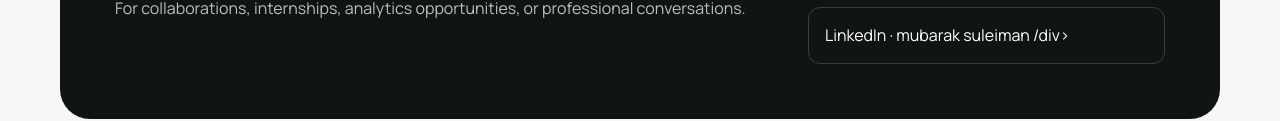
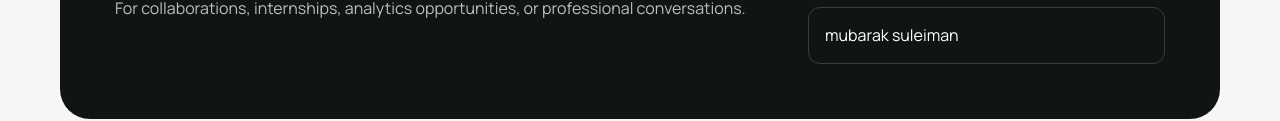
Before and after one commit to IAMHABEEBULLAH/MUBARAKPORTFOLIO, a plain HTML site: page index.html in a window 1280 px wide. Shown: the part 3914-4035 px from the top of the page. Drawn offline with nearby package versions, Linux system fonts and the light colour scheme.

Commit message:
Update LinkedIn link in contact section

```diff
--- a/index.html
+++ b/index.html
@@ -238,7 +238,7 @@
           <a class="contact-link" href="mailto:msaminullah@gmail.com">msaminullah@gmail.com</a>
           <a class="contact-link" href="tel:09036238070">09036238070</a>
           <a class="contact-link" href="https://github.com/MubarakAmin" target="_blank" rel="noreferrer">GitHub ↗</a>
-          <div class="contact-link" title="https://www.linkedin.com/in/sulaiman-mubarak-aminullahi-97509339b?utm_source=share_via&utm_content=profile&utm_medium=member_android">LinkedIn · mubarak suleiman /div>
+          <div class="contact-link" href="https://www.linkedin.com/in/sulaiman-mubarak-aminullahi-97509339b?utm_source=share_via&utm_content=profile&utm_medium=member_android"> mubarak suleiman </div>
         </div>
       </div>
     </section>
```
